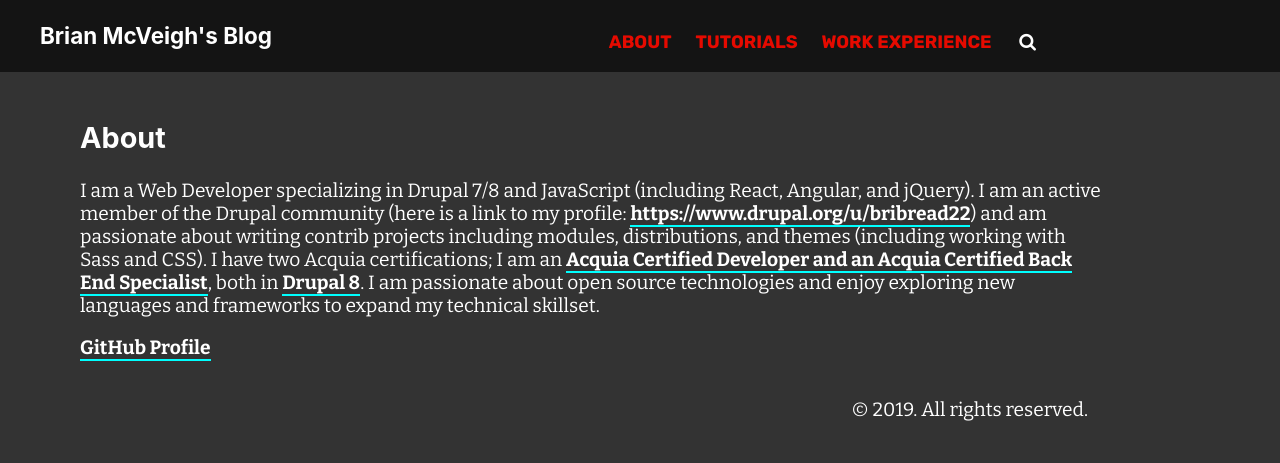
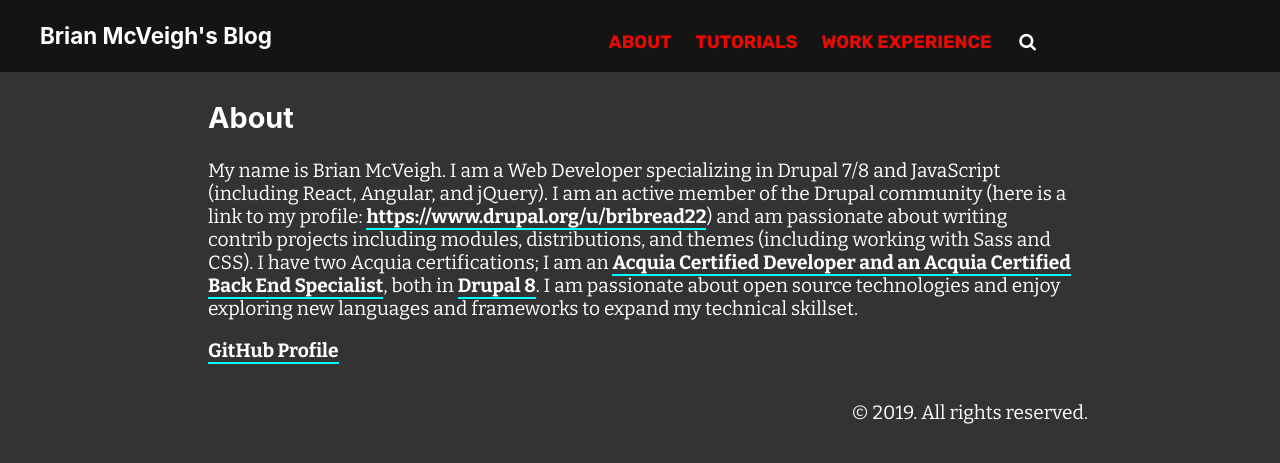
Before and after one commit to bmcveigh/bmcveigh.github.io, a Jekyll site: the page built from about.markdown, in a window 1280 px wide. Shown: the top 463 px of the page. Built offline with Jekyll 4.4.1, drawn with Linux system fonts in a browser that asks for light colours.

Commit message:
Styling change for pages

```diff
--- a/_sass/abstractions/container/_container.scss
+++ b/_sass/abstractions/container/_container.scss
@@ -14,13 +14,3 @@
     }
 
 }
-
-.layout-page {
-
-    .container {
-        #content {
-            margin: 120px 0 0 0;
-        }
-    }
-
-}
--- a/about.markdown
+++ b/about.markdown
@@ -4,7 +4,7 @@ title: About
 permalink: /about/
 ---
 
-I am a Web Developer specializing in Drupal 7/8 and JavaScript (including React, Angular, and jQuery). I am an active member of the Drupal community (here is a link to my profile: [https://www.drupal.org/u/bribread22](https://www.drupal.org/u/bribread22)) and am passionate about writing contrib projects including modules, distributions, and themes (including working with Sass and CSS). I have two Acquia certifications; I am an [Acquia Certified Developer and an Acquia Certified Back End Specialist](https://certification.acquia.com/user/1654866), both in
+My name is Brian McVeigh. I am a Web Developer specializing in Drupal 7/8 and JavaScript (including React, Angular, and jQuery). I am an active member of the Drupal community (here is a link to my profile: [https://www.drupal.org/u/bribread22](https://www.drupal.org/u/bribread22)) and am passionate about writing contrib projects including modules, distributions, and themes (including working with Sass and CSS). I have two Acquia certifications; I am an [Acquia Certified Developer and an Acquia Certified Back End Specialist](https://certification.acquia.com/user/1654866), both in
 [Drupal 8](https://www.drupal.org/8). I am passionate about open source technologies and enjoy exploring new languages and frameworks to expand my technical skillset.
 
 [GitHub Profile](https://github.com/bmcveigh)
```
